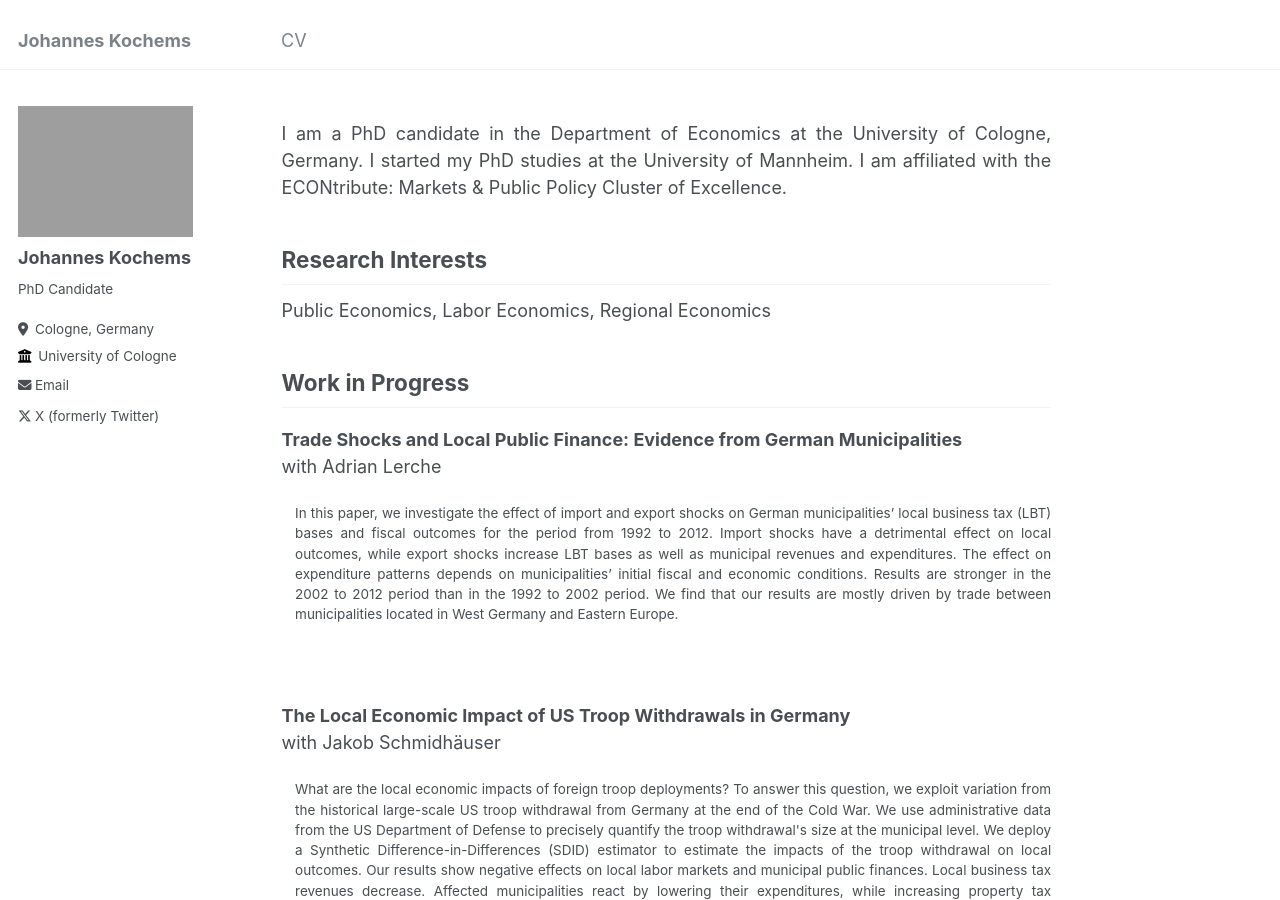
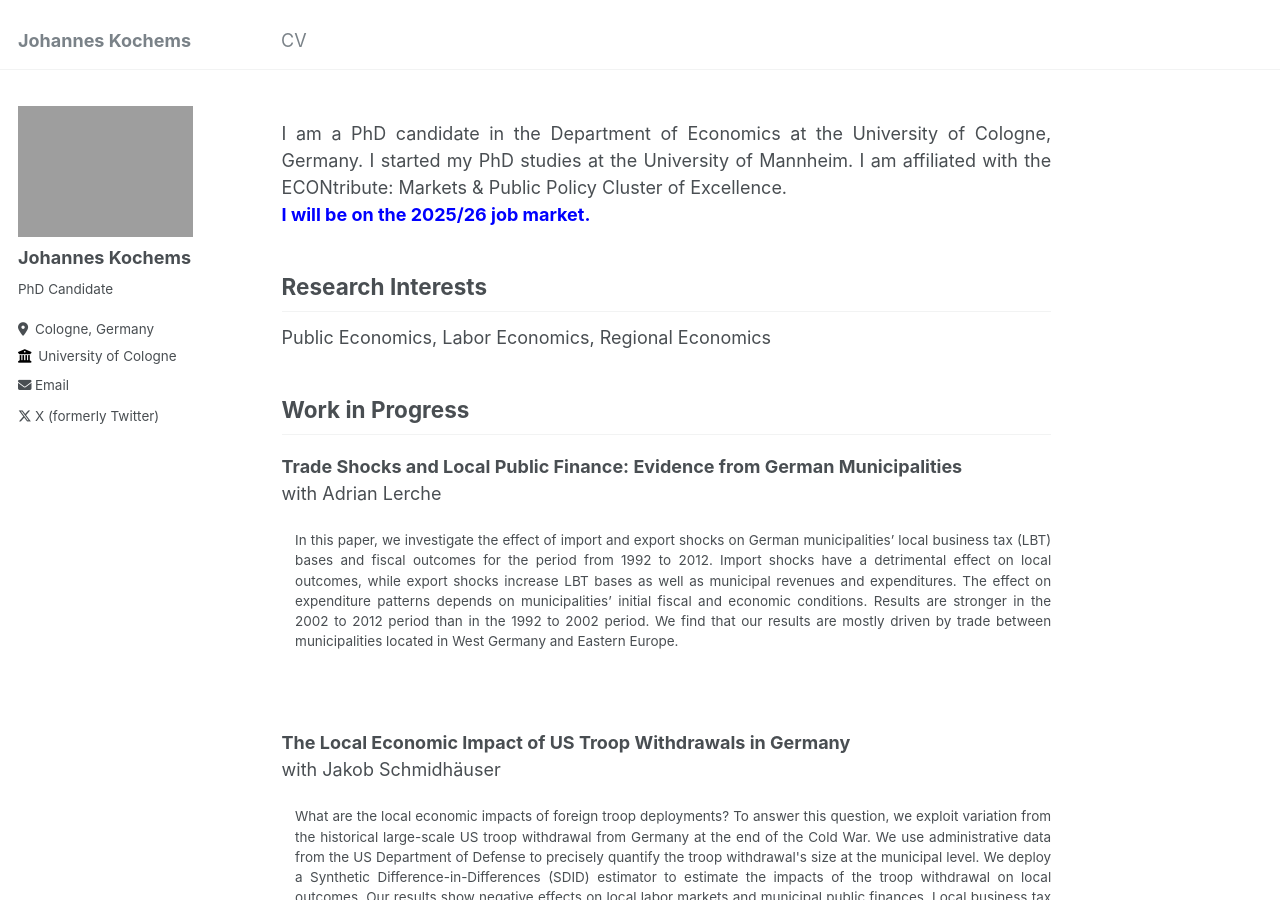
Before and after one commit to jkochems/jkochems.github.io, a Jekyll site: the page built from _pages/about.md, in a window 1280 px wide and 900 px high. Built offline with Jekyll 4.4.1, drawn with Linux system fonts in a browser that asks for light colours.

Commit message:
Add job market information

```diff
--- a/_pages/about.md
+++ b/_pages/about.md
@@ -8,6 +8,10 @@ redirect_from:
 ---
 
 <div style="text-align: justify"> I am a PhD candidate in the Department of Economics at the University of Cologne, Germany. I started my PhD studies at the University of Mannheim. I am affiliated with the ECONtribute: Markets & Public Policy Cluster of Excellence. </div>
+
+
+<div style="text-align: justify; color: blue; font-weight: bold"> I will be on the 2025/26 job market. </div>
+
 
 Research Interests
 ------
```
